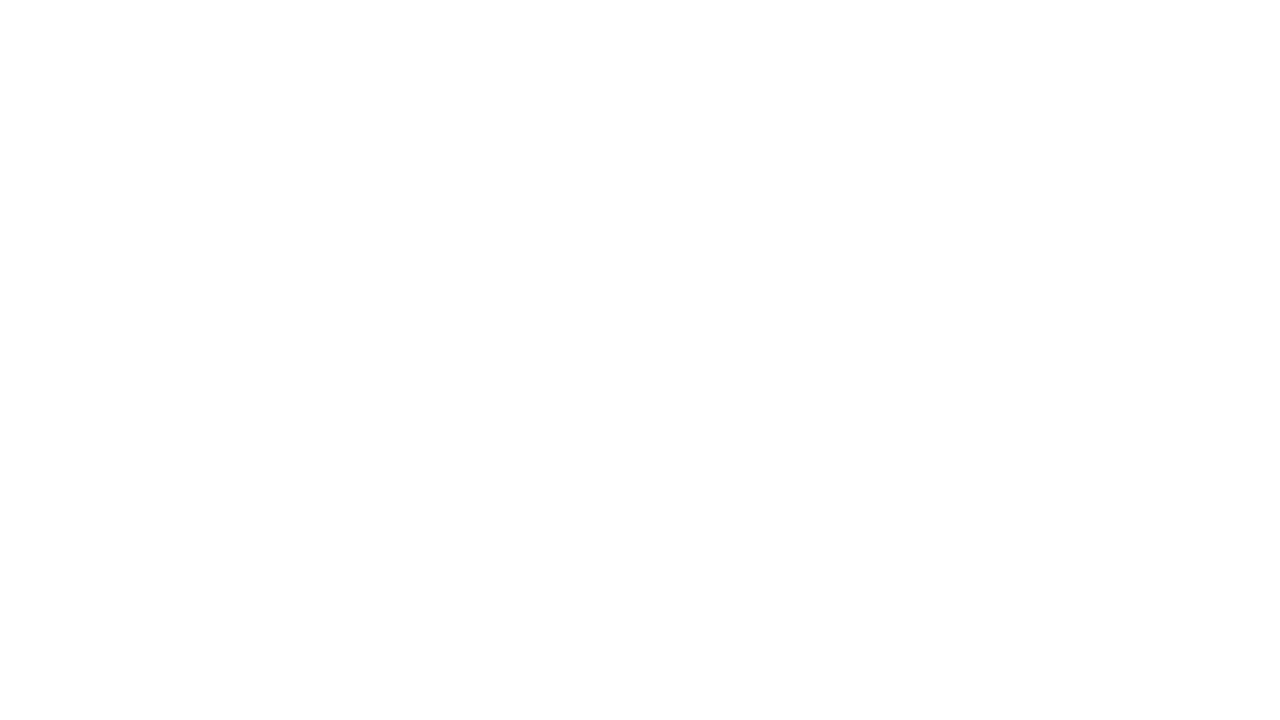
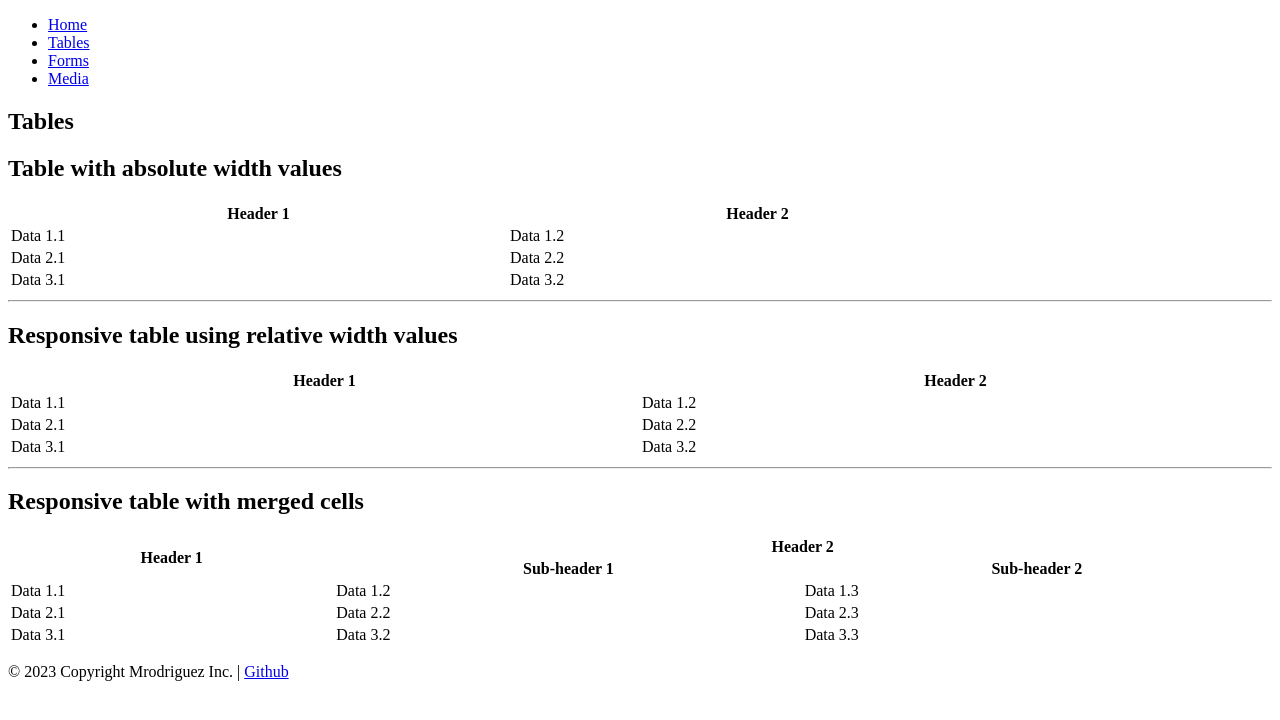
Before and after one commit to magalyrodriguez1/COMP001A.lectureactivity4, a plain HTML site: page tables.html in a window 1280 px wide. Drawn offline with Linux system fonts and the light colour scheme.

Commit message:
added tables

```diff
--- a/tables.html
+++ b/tables.html
@@ -0,0 +1,140 @@
+<!DOCTYPE html>
+<html lang="en">
+
+<head>
+    <meta charset="UTF-8">
+    <title>COMP001A Lecture Activity 4 | Tables</title>
+</head>
+<body>
+<header>
+    <nav>
+        <ul>
+            <li><a href="index.html" target="_self">Home</a></li>
+            <li><a href="tables.html" target="_self">Tables</a></li>
+            <li><a href="Forms.html" target="_self">Forms</a></li>
+            <li><a href="Media.html" target="_self">Media</a></li>
+        </ul>
+        <h1>Tables</h1>
+    </nav>
+</header>
+<main>
+    <!--Div for building tables with fixed size-->
+    <div id="table1">
+
+        <!--table with fixed size-->
+        <table style="width: 1000px;">
+        <h2>Table with absolute width values</h2>
+    <!--Table header-->
+        <thead>
+            <!--Table row for the header-->
+            <tr>
+                <th>Header 1</th>
+                <th>Header 2</th>
+            </tr>
+        </thead>
+        <!--Table body-->
+        <tbody>
+        <!--Table row for the body-->
+        <tr>
+            <!--Table data cell-->
+            <td>Data 1.1</td>
+            <td>Data 1.2</td>
+        </tr>
+        <tr>
+            <td>Data 2.1</td>
+            <td>Data 2.2</td>
+        </tr>
+        <tr>
+            <td>Data 3.1</td>
+            <td>Data 3.2</td>
+        </tr>
+     </tbody>
+</table>
+    </div>
+<!--<hr> makes horizontal lines-->
+<hr>
+
+<!--div for building responsive tables-->
+<div id="table2">
+    <!--Responsive table that adjusts its width based on its parent container's width-->
+    <table style="width: 100%;">
+    <h2>Responsive table using relative width values</h2>
+    <!--table header-->
+    <thead>
+        <!--Table row for the header-->
+        <tr>
+            <th>Header 1</th>
+            <th>Header 2</th>
+        </tr>
+    </thead>
+    <!--table body-->
+    <tbody>
+        <!--table row for the body-->
+        <tr>
+            <!--Table data cell-->
+            <td>Data 1.1</td>
+            <td>Data 1.2</td>
+        </tr>
+        <tr>
+            <td>Data 2.1</td>
+            <td>Data 2.2</td>
+        </tr>
+        <tr>
+            <td>Data 3.1</td>
+            <td>Data 3.2</td>
+            </tr>
+         </tbody>
+    </table>
+</div>
+<hr>
+
+<!--div for building responsive tables with merged cells-->
+<div id="table3">
+    <!--responsive table with merged cells-->
+    <table style="width: 100%;">
+    <h2>Responsive table with merged cells</h2>
+    <!--Table header-->
+    <thead>
+        <!--table row for the header-->
+        <tr>
+            <th rowspan="2">Header 1</th><!--Header cell that spans two rows vertically-->
+            <th colspan="2">Header 2</th><!--Header cell that spans two columns horizontally-->
+        </tr>
+        <tr>
+            <th>Sub-header 1</th>
+            <th>Sub-header 2</th>
+        </tr>
+    </thead>
+<!--table body-->
+    <tbody>
+        <!--Table row for the body-->
+        <tr>
+            <!--Table data cell-->
+            <td>Data 1.1</td>
+            <td>Data 1.2</td>
+            <td>Data 1.3</td>
+        </tr>
+        <tr>
+            <td>Data 2.1</td>
+            <td>Data 2.2</td>
+            <td>Data 2.3</td>
+        </tr>
+        <tr>
+            <td>Data 3.1</td>
+            <td>Data 3.2</td>
+            <td>Data 3.3</td>
+        </tr>
+        </tbody>
+    </table>
+</div>
+
+</main>
+
+
+<footer>
+    <p>&copy; 2023 Copyright Mrodriguez Inc. | <a href="https://github.com/magalyrodriguez1"
+        target="_self">Github</a></p>
+</footer>
+</body>
+
+</html>
```
Also changed, not shown: forms.html (+19 -1 lines), index.html (+1 -1 lines), media.html (+1 -1 lines).
